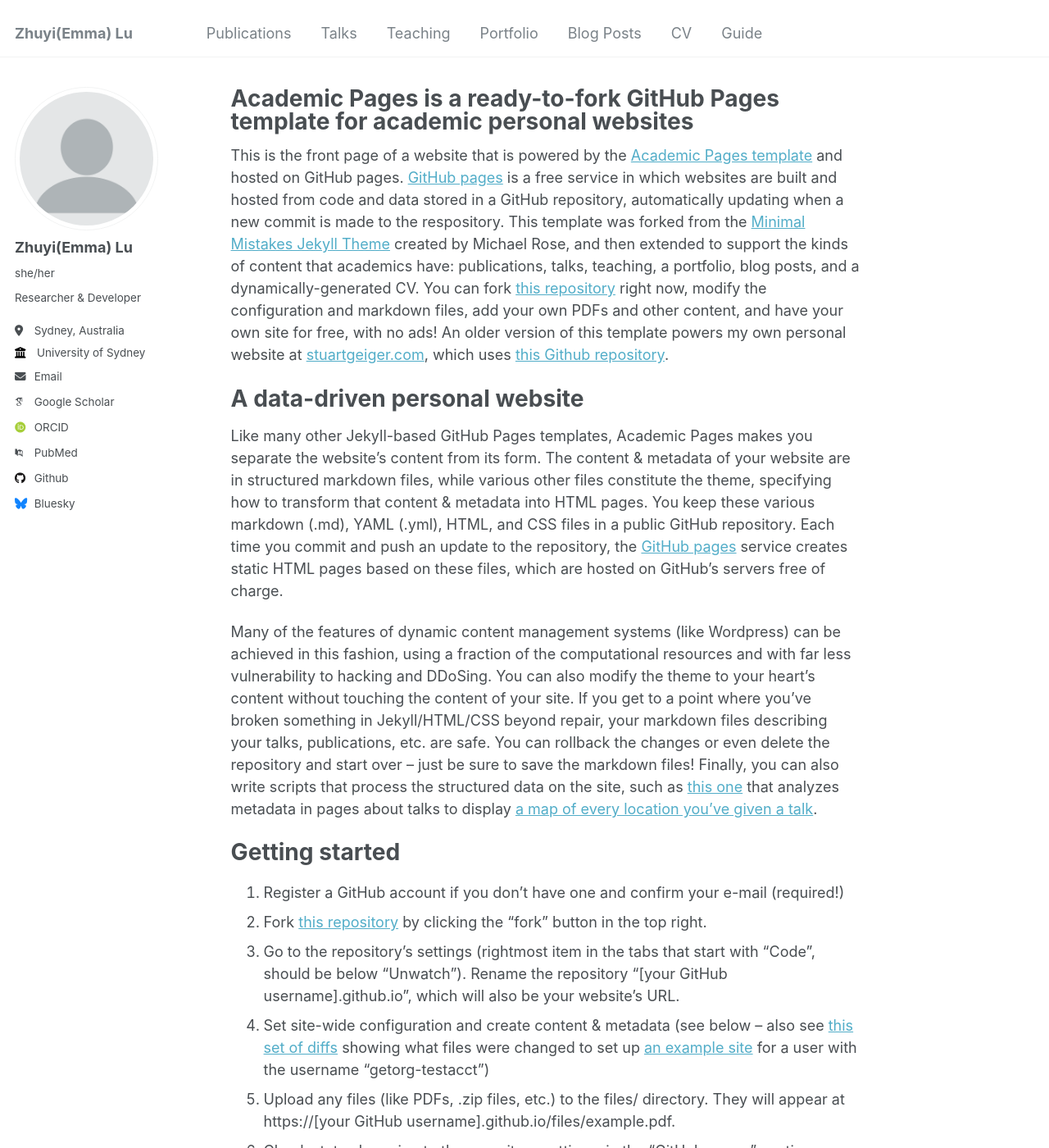
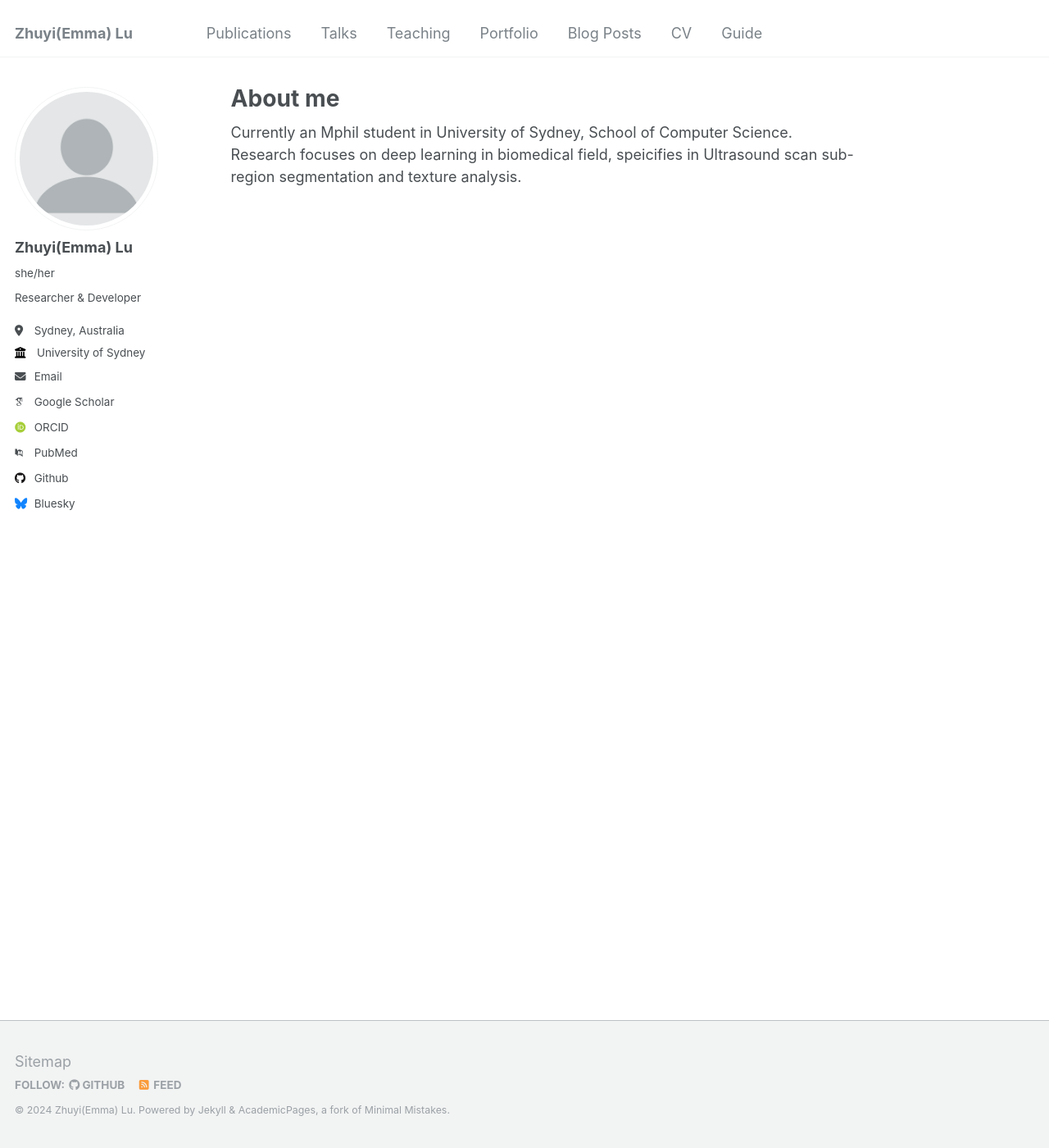
Before and after one commit to emmalu-Research/emmalu-Research.github.io, a Jekyll site: the page built from _pages/about.md, in a window 1280 px wide and 1400 px high. Shown: the whole window at 82% size. Built offline with Jekyll 4.4.1, drawn with Linux system fonts in a browser that asks for light colours; some web fonts are replaced; some of the changed text lies outside the part shown.

Commit message:
about me

```diff
--- a/_pages/about.md
+++ b/_pages/about.md
@@ -1,13 +1,15 @@
 ---
 permalink: /
-title: "Academic Pages is a ready-to-fork GitHub Pages template for academic personal websites"
+title: "About me"
 author_profile: true
 redirect_from:
   - /about/
   - /about.html
 ---
 
-This is the front page of a website that is powered by the [Academic Pages template](https://github.com/academicpages/academicpages.github.io) and hosted on GitHub pages. [GitHub pages](https://pages.github.com) is a free service in which websites are built and hosted from code and data stored in a GitHub repository, automatically updating when a new commit is made to the respository. This template was forked from the [Minimal Mistakes Jekyll Theme](https://mmistakes.github.io/minimal-mistakes/) created by Michael Rose, and then extended to support the kinds of content that academics have: publications, talks, teaching, a portfolio, blog posts, and a dynamically-generated CV. You can fork [this repository](https://github.com/academicpages/academicpages.github.io) right now, modify the configuration and markdown files, add your own PDFs and other content, and have your own site for free, with no ads! An older version of this template powers my own personal website at [stuartgeiger.com](http://stuartgeiger.com), which uses [this Github repository](https://github.com/staeiou/staeiou.github.io).
+Currently an Mphil student in University of Sydney, School of Computer Science. Research focuses on deep learning in biomedical field, speicifies in Ultrasound scan sub-region segmentation and texture analysis.
+
+<!-- This is the front page of a website that is powered by the [Academic Pages template](https://github.com/academicpages/academicpages.github.io) and hosted on GitHub pages. [GitHub pages](https://pages.github.com) is a free service in which websites are built and hosted from code and data stored in a GitHub repository, automatically updating when a new commit is made to the respository. This template was forked from the [Minimal Mistakes Jekyll Theme](https://mmistakes.github.io/minimal-mistakes/) created by Michael Rose, and then extended to support the kinds of content that academics have: publications, talks, teaching, a portfolio, blog posts, and a dynamically-generated CV. You can fork [this repository](https://github.com/academicpages/academicpages.github.io) right now, modify the configuration and markdown files, add your own PDFs and other content, and have your own site for free, with no ads! An older version of this template powers my own personal website at [stuartgeiger.com](http://stuartgeiger.com), which uses [this Github repository](https://github.com/staeiou/staeiou.github.io).
 
 A data-driven personal website
 ======
@@ -46,4 +48,4 @@ Example: editing a markdown file for a talk
 
 For more info
 ------
-More info about configuring Academic Pages can be found in [the guide](https://academicpages.github.io/markdown/). The [guides for the Minimal Mistakes theme](https://mmistakes.github.io/minimal-mistakes/docs/configuration/) (which this theme was forked from) might also be helpful.
+More info about configuring Academic Pages can be found in [the guide](https://academicpages.github.io/markdown/). The [guides for the Minimal Mistakes theme](https://mmistakes.github.io/minimal-mistakes/docs/configuration/) (which this theme was forked from) might also be helpful. -->
```
